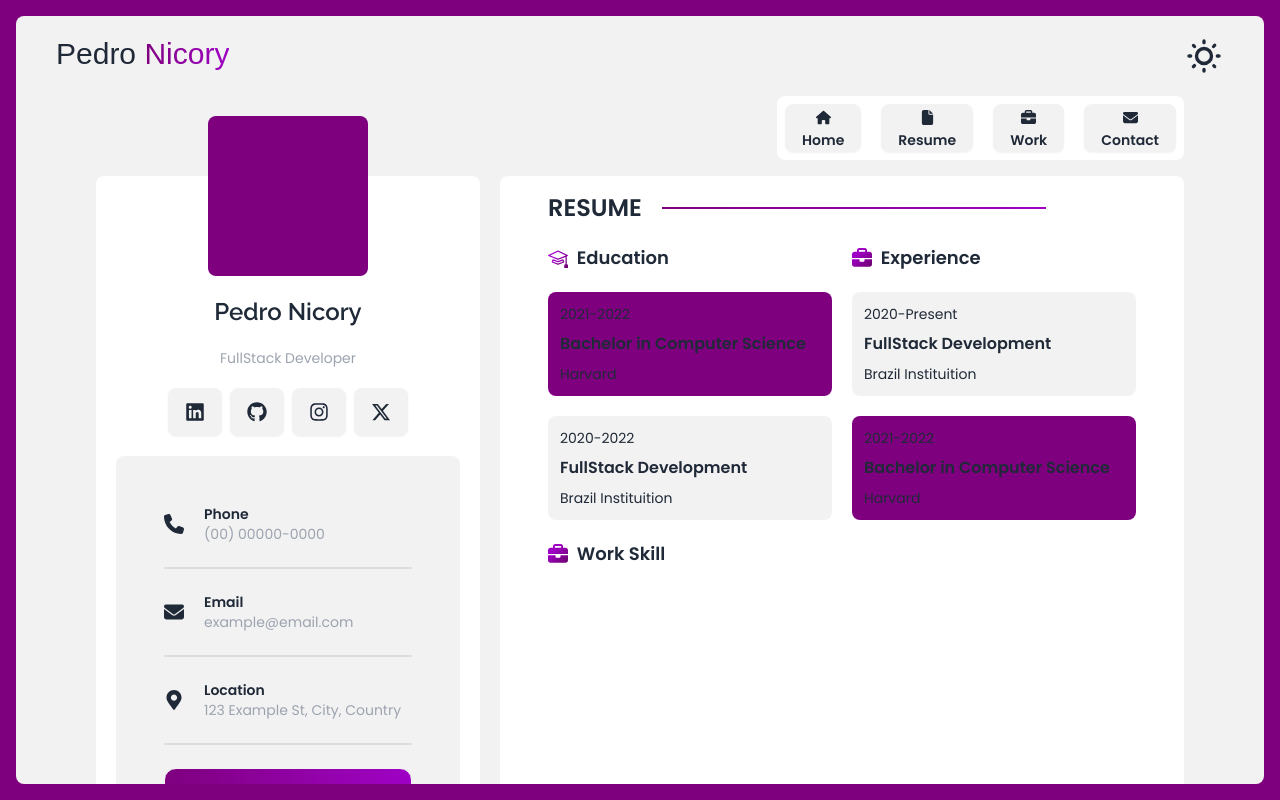
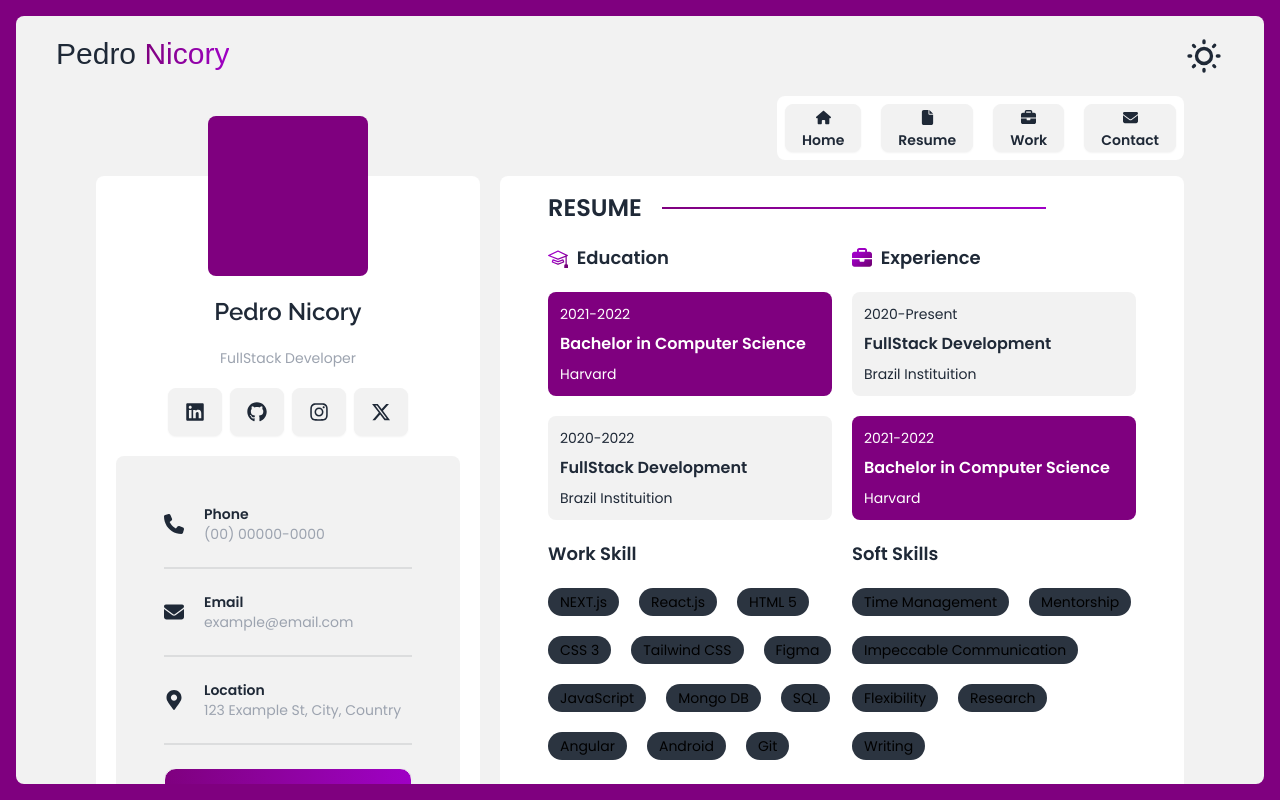
Before and after one commit to nicoryy/PersonaFrame, a Next.js app: page /resume in a window 1280 px wide. Built offline with nearby package versions, Linux system fonts and the light colour scheme; a web font is replaced by a local one.

Commit message:
feat: finished reusme page

```diff
--- a/src/app/resume/page.tsx
+++ b/src/app/resume/page.tsx
@@ -14,7 +14,7 @@ function ResumePage() {
         {/* education */}
         <section className="grid gap-5">
           <IconTitle icon={<BsMortarboard size={20} />} title="Education" />
-          <div className="p-3 bg-primary flex flex-col justify-between rounded-lg">
+          <div className="p-3 bg-primary text-white dark:text-neutral-content flex flex-col justify-between rounded-lg">
             <p className="text-sm">2021-2022</p>
             <p className="font-semibold my-2">Bachelor in Computer Science</p>
             <p className="text-sm">Harvard</p>
@@ -36,7 +36,7 @@ function ResumePage() {
             <p className="text-sm">Brazil Instituition</p>
           </div>
 
-          <div className="p-3 bg-primary flex flex-col justify-between rounded-lg">
+          <div className="p-3 bg-primary text-white dark:text-neutral-content flex flex-col justify-between rounded-lg">
             <p className="text-sm">2021-2022</p>
             <p className="font-semibold my-2">Bachelor in Computer Science</p>
             <p className="text-sm">Harvard</p>
@@ -46,8 +46,54 @@ function ResumePage() {
 
       {/* work skill | soft skill */}
       <section className="grid grid-cols-1 lg:grid-cols-2 gap-5">
-        <section>
-          <IconTitle icon={<FaBriefcase size={20} />} title="Work Skill" />
+        <section className="grid gap-5">
+          <IconTitle title="Work Skill" />
+
+          <div className="flex flex-wrap gap-5">
+            {[
+              "NEXT.js",
+              "React.js",
+              "HTML 5",
+              "CSS 3",
+              "Tailwind CSS",
+              "Figma",
+              "JavaScript",
+              "Mongo DB",
+              "SQL",
+              "Angular",
+              "Android",
+              "Git",
+            ].map((skill) => (
+              <p
+                key={skill}
+                className="text-sm py-1 px-3 bg-neutral rounded-full badge-neutral text-black dark:text-neutral-content whitespace-nowrap"
+              >
+                {skill}
+              </p>
+            ))}
+          </div>
+        </section>
+
+        <section className="grid gap-5">
+          <IconTitle title="Soft Skills" />
+
+          <div className="flex flex-wrap gap-5 place-items-center">
+            {[
+              "Time Management",
+              "Mentorship",
+              "Impeccable Communication",
+              "Flexibility",
+              "Research",
+              "Writing",
+            ].map((skill) => (
+              <p
+                key={skill}
+                className="text-sm py-1 px-3 bg-neutral rounded-full badge-neutral text-black dark:text-neutral-content whitespace-nowrap"
+              >
+                {skill}
+              </p>
+            ))}
+          </div>
         </section>
       </section>
     </Conteiner>
```
